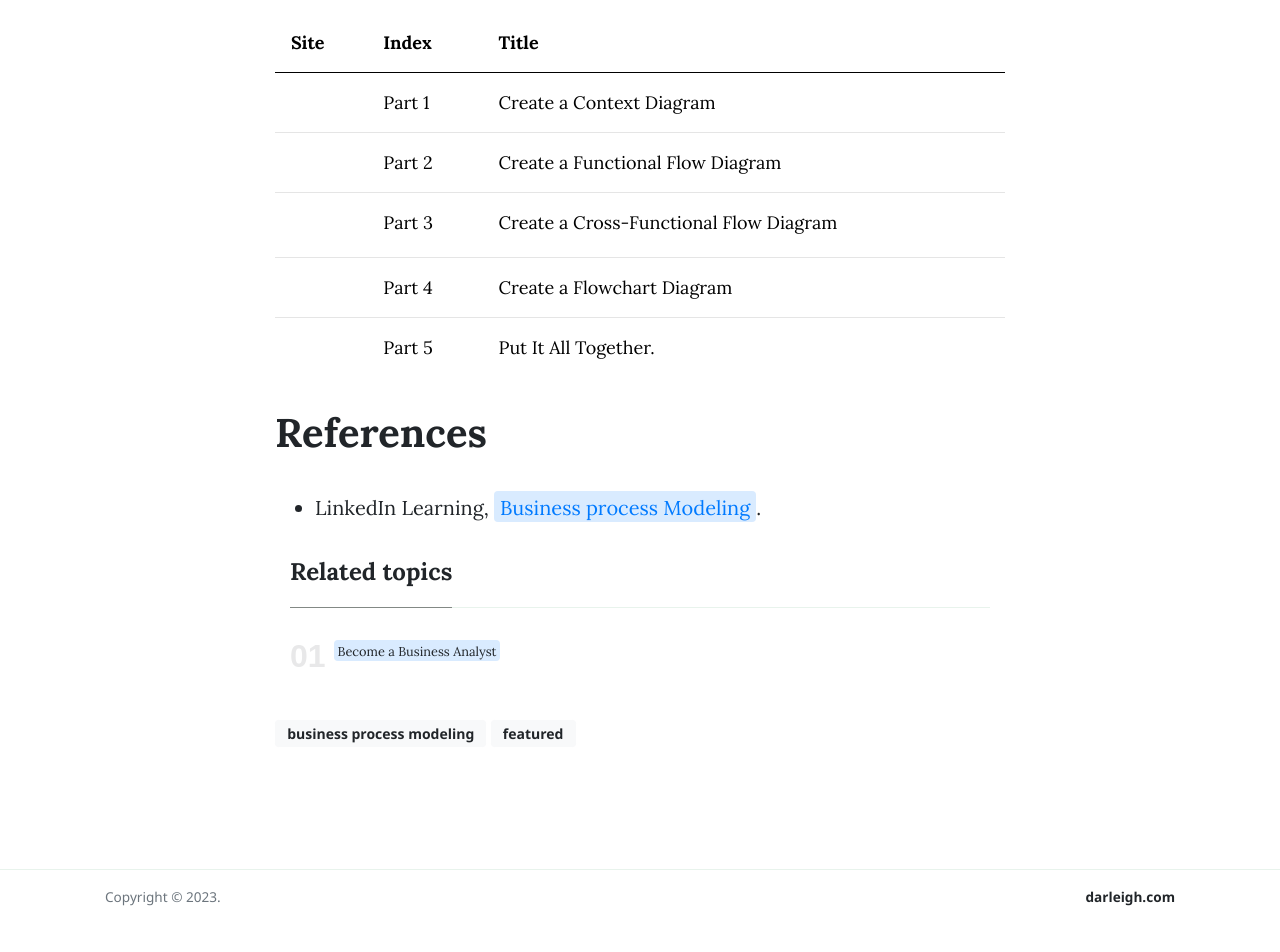
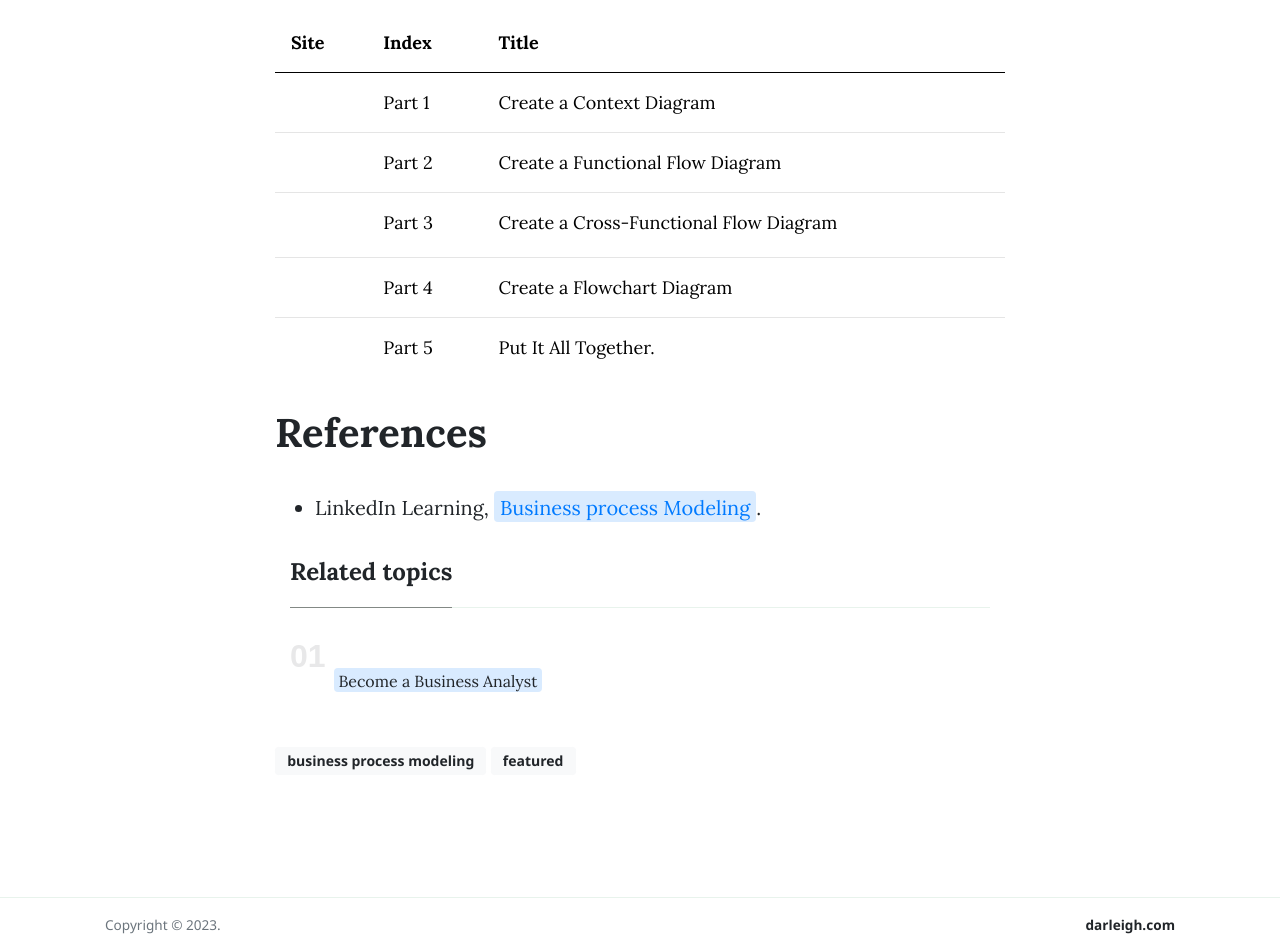
Before and after one commit to darleigh/blog, a Jekyll site: the page built from _posts/2023-03-13-Business-Process-Modeling.md, in a window 1280 px wide and 1400 px high, scrolled down 161 px. Shown: the part 448-1400 px from the top of the window. Built offline with Jekyll 4.4.1, drawn with Linux system fonts in a browser that asks for light colours; nearby versions of some CDN libraries; comment, search, counter and statistics services are not loaded; before the commit the page ends 1533 px from its top, so only the background shows below that.

Commit message:
Update title css

```diff
--- a/_includes/sidebar-related.html
+++ b/_includes/sidebar-related.html
@@ -12,9 +12,9 @@
                     {% if current_tags contains tag %}
                         <li class="mb-4">
                             <span>
-                                <p class="font-size:22px">
+                                <h6 class="";style="font-size:22px">
                                     <a href="{{site.baseurl}}{{ related_post.url }}" class="text-dark">{{ related_post.title }}</a>
-                                </p>
+                                </6>
                                 <!-- <span class="d-block text-muted">
                                     In <span class="catlist">
                                         {% for category in related_post.categories %}
--- a/_pages/categories.html
+++ b/_pages/categories.html
@@ -28,9 +28,9 @@
 
         </div>
 
-            <div class="col-md-4">
-        {% include sidebar-featured.html %}
-    </div>
+        <div class="col-md-4">
+          {% include sidebar-featured.html %}
+        </div>
 
     </div>
 </div>
--- a/assets/css/theme.css
+++ b/assets/css/theme.css
@@ -22,6 +22,10 @@
 	background: var(--primary);
 	color: #D9EBFF;
   } */
+.article-post .postTitle{
+	font-size: 24px;
+	font-weight: bold;
+}
 .article-post a {
 padding: 0.2em 0.3em 0.1em 0.3em;
 	border-radius: 4px;
```
Also changed, not shown: 1 other file.
